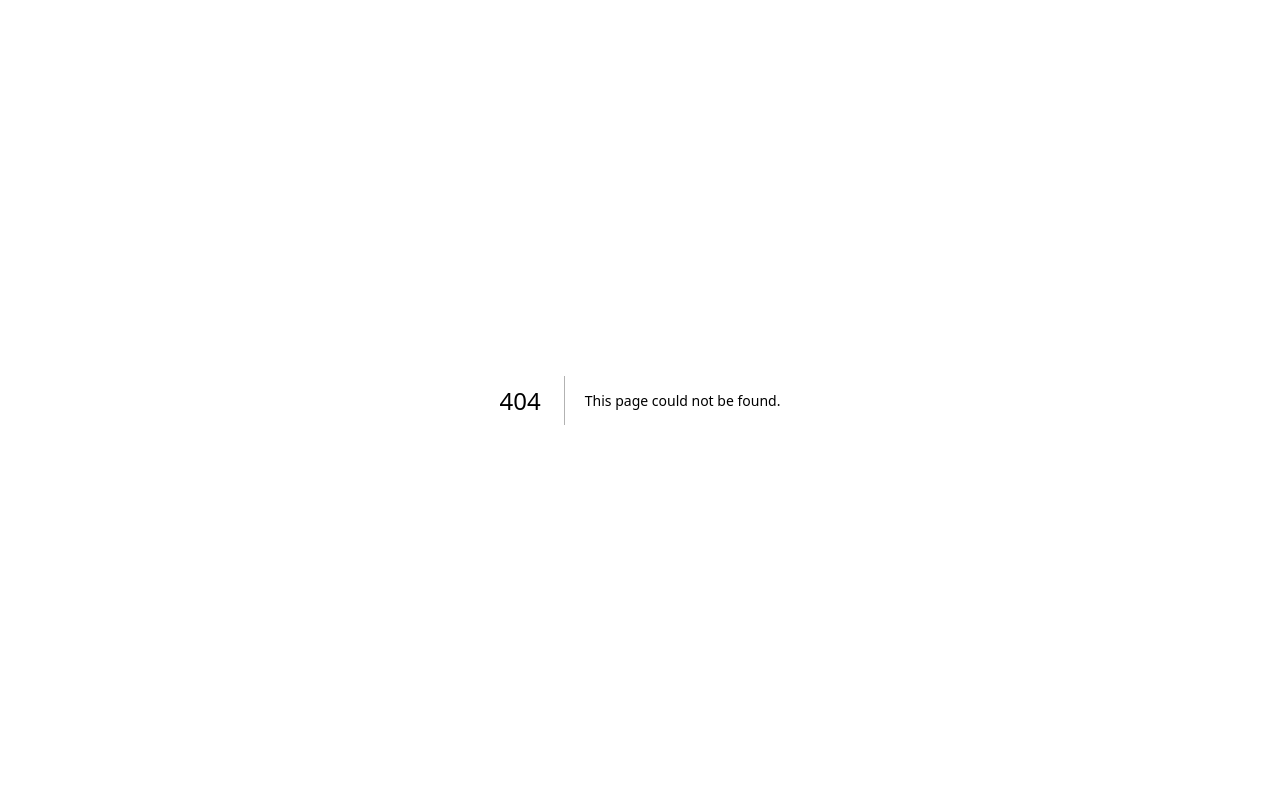
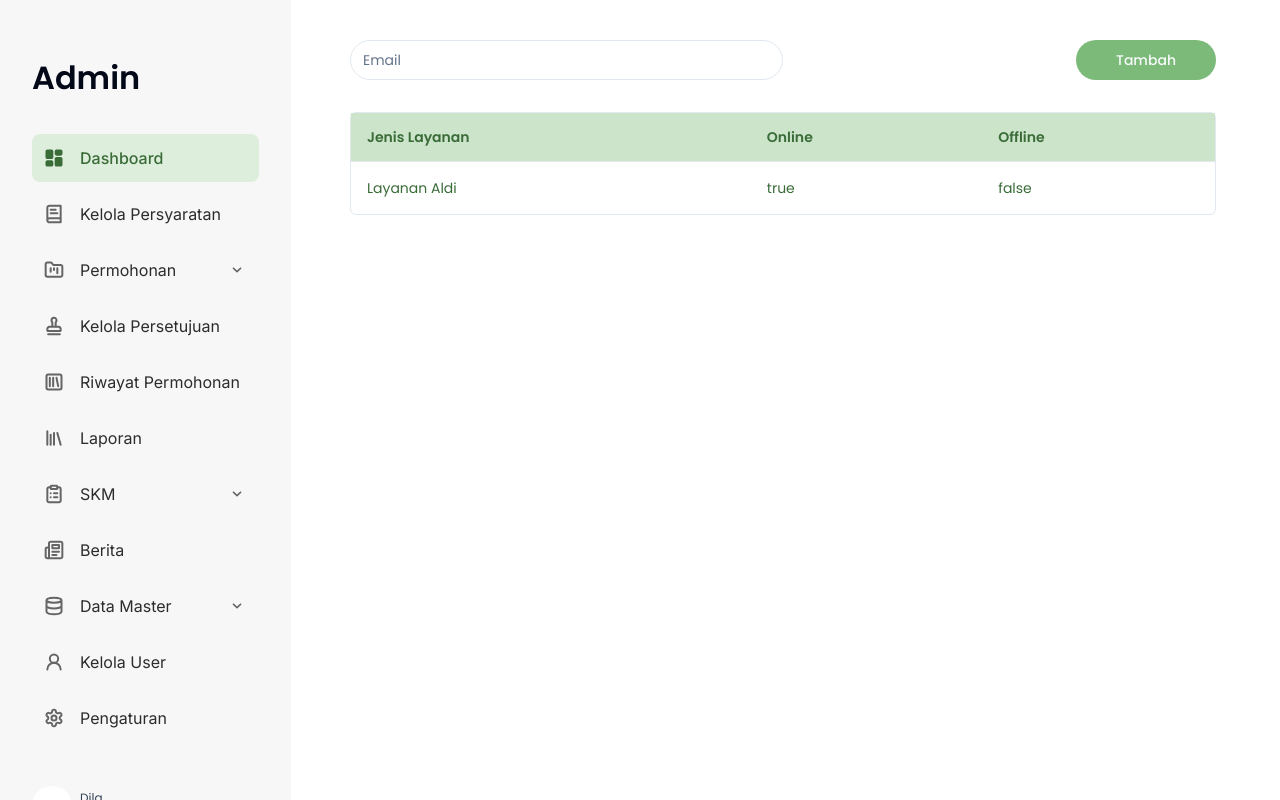
Before and after one commit to NewusTech/mpp-admin, a Next.js app: page /manage-user in a window 1280 px wide. Before the commit this address had no page. Built offline with nearby package versions, Linux system fonts and the light colour scheme.

Commit message:
manage user page

```diff
--- /dev/null
+++ b/app/(root)/manage-user/page.tsx
@@ -0,0 +1,61 @@
+import InputComponent from "@/components/InputComponent";
+import { columns, Payment } from "@/constants";
+import { DataTables } from "@/components/Datatables";
+import { AlertDialogPopup } from "@/components/Dialog";
+
+async function getData(): Promise<Payment[]> {
+  return [
+    {
+      id: "728ed52f",
+      jenis: "Layanan Aldi",
+      online: true,
+      offline: false,
+    },
+    // ...
+  ];
+}
+
+const ManageUser = async () => {
+  const data = await getData();
+  return (
+    <section className="mr-16">
+      <div className="flex justify-between mb-8">
+        <div className="w-1/2">
+          <InputComponent />
+        </div>
+        <AlertDialogPopup
+          title="Tambah"
+          style="bg-primary-700 hover:bg-primary-800 w-[140px] rounded-full"
+          header="Tambah User"
+          content={
+            <>
+              <div className="pt-6 px-6">
+                <div className="grid grid-cols-2 gap-3">
+                  <div className="space-y-2">
+                    <p className="font-normal">Nama</p>
+                    <InputComponent />
+                  </div>
+                  <div className="space-y-2">
+                    <p className="font-normal">Email</p>
+                    <InputComponent />
+                  </div>
+                  <div className="space-y-2">
+                    <p className="font-normal">Role</p>
+                    <InputComponent />
+                  </div>
+                  <div className="space-y-2">
+                    <p className="font-normal">Status</p>
+                    <InputComponent typeInput="select" />
+                  </div>
+                </div>
+              </div>
+            </>
+          }
+        />
+      </div>
+      <DataTables columns={columns} data={data} />
+    </section>
+  );
+};
+
+export default ManageUser;
--- a/components/Sidebar/index.tsx
+++ b/components/Sidebar/index.tsx
@@ -80,7 +80,7 @@ const Sidebar = () => {
           />
           <Nav route="/articles" icons="/icons/newspaper.svg" title="Berita" />
           <Nav
-            route="/"
+            route="#"
             icons="/icons/Master.svg"
             title="Data Master"
             type="dropdown"
@@ -97,7 +97,11 @@ const Sidebar = () => {
               </>
             }
           />
-          <Nav route="/" icons="/icons/user-round.svg" title="Kelola User" />
+          <Nav
+            route="/manage-user"
+            icons="/icons/user-round.svg"
+            title="Kelola User"
+          />
           <Nav route="/" icons="/icons/settings.svg" title="Pengaturan" />
         </div>
         <div className="flex gap-2 items-center mt-11">
```
Also changed, not shown: app/(auth)/login/page.tsx (added).
